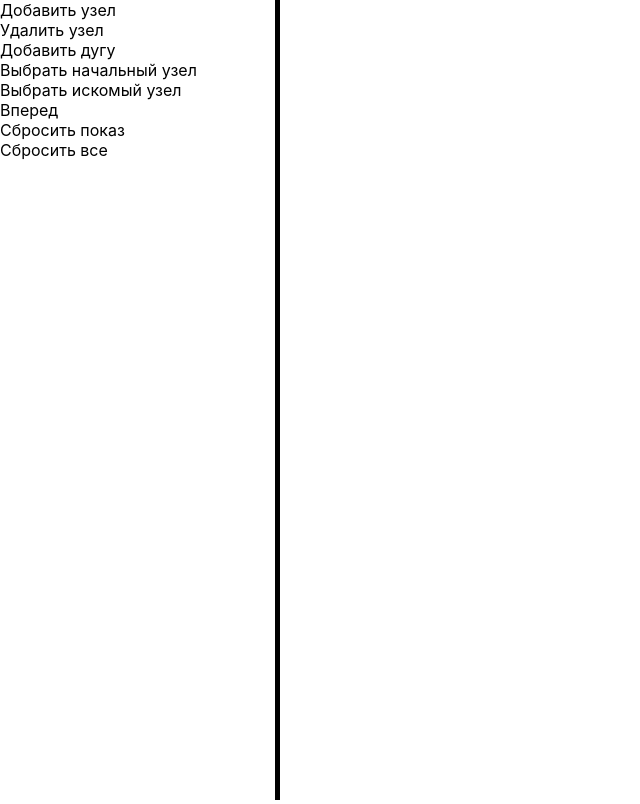
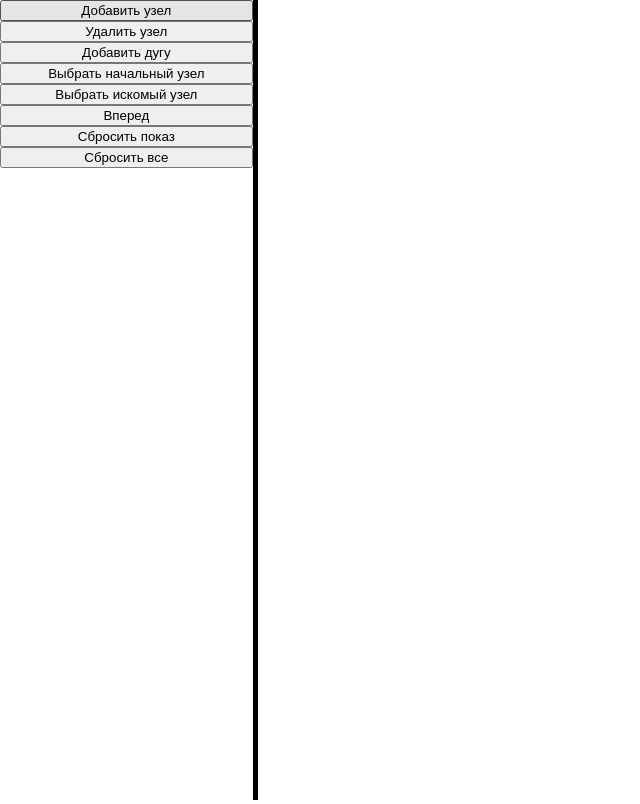
Before and after one commit to stepanLomkov/dfs-graph-visualizator, a React (Create React App) app: page / in a window 1280 px wide. Shown: the whole page, without its empty margins (0-640 px from the left). Built offline with nearby package versions, Linux system fonts and the light colour scheme.

Commit message:
style reworks

```diff
--- a/src/Entities/Sidebar/Components/AddNodeButtom/index.js
+++ b/src/Entities/Sidebar/Components/AddAcrButton/index.js
@@ -3,9 +3,9 @@ import { activateEditGraphStatusSidebarAction } from "../../Slice/Actions";
 import { EDIT_GRAPH_STATUSES } from "../../../../Common/Consts";
 import { editGraphStatusSidebarSelector } from "../../Slice/Selectors";
 
-const currentEditGraphStatus = EDIT_GRAPH_STATUSES.ADD_NODE;
+const currentEditGraphStatus = EDIT_GRAPH_STATUSES.ADD_ARC;
 
-export function AddNodeButtom () {
+export function AddArcButton () {
     const dispatch = useDispatch();
     const editGraphStatus = useSelector(editGraphStatusSidebarSelector);
 
@@ -14,6 +14,6 @@ export function AddNodeButtom () {
     }
 
     return (
-        <div onClick={ handleClick }>Добавить узел</div>
+        <button onClick={ handleClick }>Добавить дугу</button>
     );
 }
--- a/src/Entities/Sidebar/Components/AddAcrButtom/index.js
+++ b/src/Entities/Sidebar/Components/AddNodeButton/index.js
@@ -3,9 +3,9 @@ import { activateEditGraphStatusSidebarAction } from "../../Slice/Actions";
 import { EDIT_GRAPH_STATUSES } from "../../../../Common/Consts";
 import { editGraphStatusSidebarSelector } from "../../Slice/Selectors";
 
-const currentEditGraphStatus = EDIT_GRAPH_STATUSES.ADD_ARC;
+const currentEditGraphStatus = EDIT_GRAPH_STATUSES.ADD_NODE;
 
-export function AddArcButtom () {
+export function AddNodeButton () {
     const dispatch = useDispatch();
     const editGraphStatus = useSelector(editGraphStatusSidebarSelector);
 
@@ -14,6 +14,6 @@ export function AddArcButtom () {
     }
 
     return (
-        <div onClick={ handleClick }>Добавить дугу</div>
+        <button onClick={ handleClick }>Добавить узел</button>
     );
 }
--- a/src/Entities/Sidebar/Components/DelNodeButtom/index.js
+++ b/src/Entities/Sidebar/Components/DelNodeButton/index.js
@@ -5,7 +5,7 @@ import { editGraphStatusSidebarSelector } from "../../Slice/Selectors";
 
 const currentEditGraphStatus = EDIT_GRAPH_STATUSES.DEL_NODE;
 
-export function DelNodeButtom () {
+export function DelNodeButton () {
     const dispatch = useDispatch();
     const editGraphStatus = useSelector(editGraphStatusSidebarSelector);
 
@@ -14,6 +14,6 @@ export function DelNodeButtom () {
     }
 
     return (
-        <div onClick={ handleClick }>Удалить узел</div>
+        <button onClick={ handleClick }>Удалить узел</button>
     );
 }
--- a/src/Entities/Sidebar/Components/NextStepButtom/index.js
+++ b/src/Entities/Sidebar/Components/NextStepButton/index.js
@@ -1,9 +1,9 @@
 import { useDFS } from "../../Hooks";
 
-export function NextStepButtom () {
+export function NextStepButton () {
     const [ nextStep ] = useDFS();
 
     return (
-        <div onClick={ nextStep }>Вперед</div>
+        <button onClick={ nextStep }>Вперед</button>
     );
 }
--- a/src/Entities/Sidebar/Components/ResetAllButtom/index.js
+++ b/src/Entities/Sidebar/Components/ResetAllButton/index.js
@@ -1,7 +1,7 @@
 import { useDispatch } from "react-redux";
 import { resetAllWorkspaceAction } from "../../../Workspace/Slice/Actions";
 
-export function ResetAllButtom () {
+export function ResetAllButton () {
     const dispatch = useDispatch();
 
     const handleClick = () => {
@@ -9,6 +9,6 @@ export function ResetAllButtom () {
     }
 
     return (
-        <div onClick={ handleClick }>Сбросить все</div>
+        <button onClick={ handleClick }>Сбросить все</button>
     );
 }
--- a/src/Entities/Sidebar/Components/ResetShowButtom/index.js
+++ b/src/Entities/Sidebar/Components/ResetShowButton/index.js
@@ -1,7 +1,7 @@
 import { useDispatch } from "react-redux";
 import { resetShowRunningWorkspaceAction } from "../../../Workspace/Slice/Actions";
 
-export function ResetShowButtom () {
+export function ResetShowButton () {
     const dispatch = useDispatch();
 
     const handleClick = () => {
@@ -9,6 +9,6 @@ export function ResetShowButtom () {
     }
 
     return (
-        <div onClick={ handleClick }>Сбросить показ</div>
+        <button onClick={ handleClick }>Сбросить показ</button>
     );
 }
--- a/src/Entities/Sidebar/Components/SelectStartNodeButtom/index.js
+++ b/src/Entities/Sidebar/Components/SelectSearchedNodeButton/index.js
@@ -3,9 +3,9 @@ import { activateEditGraphStatusSidebarAction } from "../../Slice/Actions";
 import { EDIT_GRAPH_STATUSES } from "../../../../Common/Consts";
 import { editGraphStatusSidebarSelector } from "../../Slice/Selectors";
 
-const currentEditGraphStatus = EDIT_GRAPH_STATUSES.SELECT_START_NODE;
+const currentEditGraphStatus = EDIT_GRAPH_STATUSES.SELECT_SEARCHED_NODE;
 
-export function SelectStartNodeButtom () {
+export function SelectSearchedNodeButton () {
     const dispatch = useDispatch();
     const editGraphStatus = useSelector(editGraphStatusSidebarSelector);
 
@@ -14,6 +14,6 @@ export function SelectStartNodeButtom () {
     }
 
     return (
-        <div onClick={ handleClick }>Выбрать начальный узел</div>
+        <button onClick={ handleClick }>Выбрать искомый узел</button>
     );
 }
--- a/src/Entities/Sidebar/Components/SelectSearchedNodeButtom/index.js
+++ b/src/Entities/Sidebar/Components/SelectStartNodeButton/index.js
@@ -3,9 +3,9 @@ import { activateEditGraphStatusSidebarAction } from "../../Slice/Actions";
 import { EDIT_GRAPH_STATUSES } from "../../../../Common/Consts";
 import { editGraphStatusSidebarSelector } from "../../Slice/Selectors";
 
-const currentEditGraphStatus = EDIT_GRAPH_STATUSES.SELECT_SEARCHED_NODE;
+const currentEditGraphStatus = EDIT_GRAPH_STATUSES.SELECT_START_NODE;
 
-export function SelectSearchedNodeButtom () {
+export function SelectStartNodeButton () {
     const dispatch = useDispatch();
     const editGraphStatus = useSelector(editGraphStatusSidebarSelector);
 
@@ -14,6 +14,6 @@ export function SelectSearchedNodeButtom () {
     }
 
     return (
-        <div onClick={ handleClick }>Выбрать искомый узел</div>
+        <button onClick={ handleClick }>Выбрать начальный узел</button>
     );
 }
--- a/src/Entities/Sidebar/index.js
+++ b/src/Entities/Sidebar/index.js
@@ -1,24 +1,24 @@
 import './index.css';
-import { AddNodeButtom } from "./Components/AddNodeButtom";
-import { DelNodeButtom } from "./Components/DelNodeButtom";
-import { AddArcButtom } from './Components/AddAcrButtom';
-import { SelectStartNodeButtom } from './Components/SelectStartNodeButtom';
-import { SelectSearchedNodeButtom } from './Components/SelectSearchedNodeButtom';
-import { NextStepButtom } from './Components/NextStepButtom';
-import { ResetShowButtom } from './Components/ResetShowButtom';
-import { ResetAllButtom } from './Components/ResetAllButtom';
+import { AddNodeButton } from "./Components/AddNodeButton";
+import { DelNodeButton } from "./Components/DelNodeButton";
+import { AddArcButton } from './Components/AddAcrButton';
+import { SelectStartNodeButton } from './Components/SelectStartNodeButton';
+import { SelectSearchedNodeButton } from './Components/SelectSearchedNodeButton';
+import { NextStepButton } from './Components/NextStepButton';
+import { ResetShowButton } from './Components/ResetShowButton';
+import { ResetAllButton } from './Components/ResetAllButton';
 
 export function Sidebar () {
     return (
         <div className='sidebarContainer'>
-            <AddNodeButtom />
-            <DelNodeButtom />
-            <AddArcButtom />
-            <SelectStartNodeButtom />
-            <SelectSearchedNodeButtom />
-            <NextStepButtom />
-            <ResetShowButtom />
-            <ResetAllButtom />
+            <AddNodeButton />
+            <DelNodeButton />
+            <AddArcButton />
+            <SelectStartNodeButton />
+            <SelectSearchedNodeButton />
+            <NextStepButton />
+            <ResetShowButton />
+            <ResetAllButton />
         </div>
     );
 }
--- a/src/Entities/Workspace/index.jsx
+++ b/src/Entities/Workspace/index.jsx
@@ -93,6 +93,8 @@ export function Workspace () {
                             border: 'solid 2px #000',
                             height: '30px',
                             width: '30px',
+                            textAlign: 'center',
+                            fontWeight: 'bold',
                             background: getBackground(data.id, +startNodeId, wasVisited, (data.id === +searchedNodeId) && (data.id === +currentNodeId)),
                             borderColor: getBorderColor(data.id, +currentNodeId, +searchedNodeId),
                         }}
```
